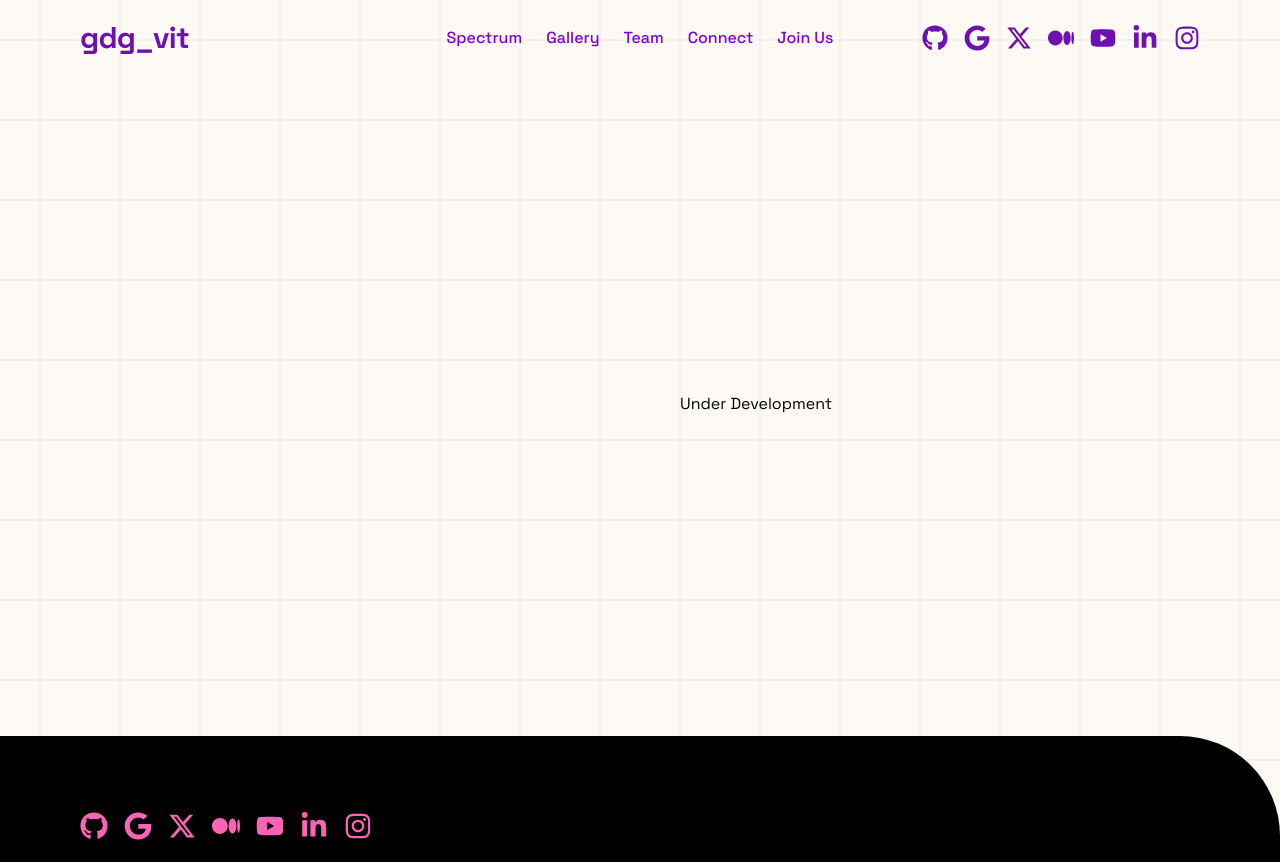
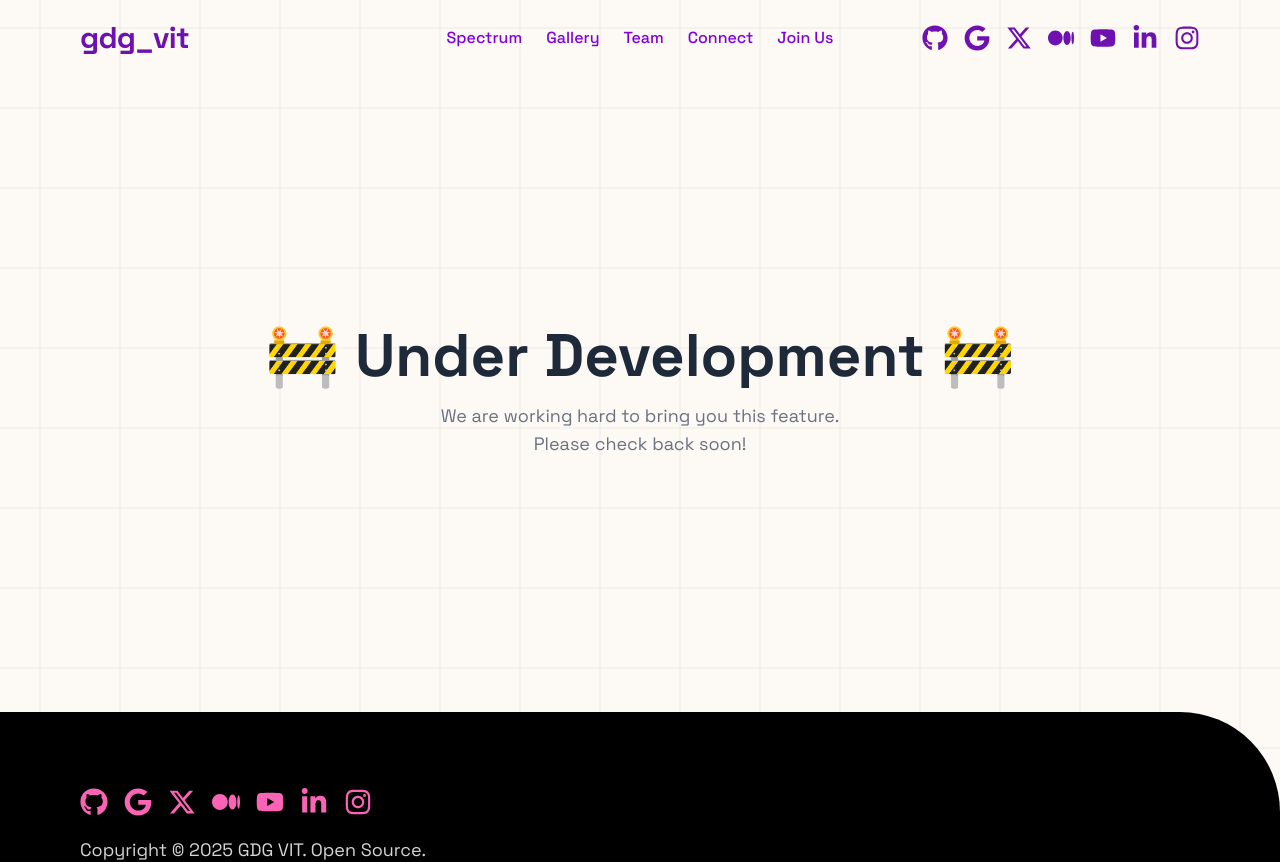
Before and after one commit to maitri-dalvi/gdgvit-web, a Next.js app: page /core in a window 1280 px wide. Shown: the top 862 px of the page. Built offline with nearby package versions, Linux system fonts and the light colour scheme.

Commit message:
add: folders & under dev page

```diff
--- a/src/app/core/page.tsx
+++ b/src/app/core/page.tsx
@@ -1,15 +1,21 @@
-import Footer from "@/components/Footer"
-import Navbar from "@/components/Navbar"
-
+import Footer from "@/components/Footer";
+import Navbar from "@/components/Navbar";
 
 const Core = () => {
   return (
     <>
-    <Navbar />
-    <div className="p-80 pl-170">Under Development</div>
-    <Footer />
+      <Navbar />
+      <div className="flex flex-col items-center justify-center min-h-[80vh] px-4 text-center">
+        <h1 className="text-3xl sm:text-4xl md:text-5xl lg:text-6xl font-extrabold text-gray-800">
+          🚧 Under Development 🚧
+        </h1>
+        <p className="mt-4 text-sm sm:text-base md:text-lg text-gray-500 max-w-md">
+          We are working hard to bring you this feature. Please check back soon!
+        </p>
+      </div>
+      <Footer />
     </>
-  )
-}
+  );
+};
 
-export default Core
+export default Core;
--- a/src/app/interviews/page.tsx
+++ b/src/app/interviews/page.tsx
@@ -1,14 +1,21 @@
-import Footer from "@/components/Footer"
-import Navbar from "@/components/Navbar"
+import Footer from "@/components/Footer";
+import Navbar from "@/components/Navbar";
 
-const Interview = () => {
+const Interviews = () => {
   return (
     <>
-    <Navbar />
-    <div className="p-80 pl-170">Under Development</div>
-    <Footer />
+      <Navbar />
+      <div className="flex flex-col items-center justify-center min-h-[80vh] px-4 text-center">
+        <h1 className="text-3xl sm:text-4xl md:text-5xl lg:text-6xl font-extrabold text-gray-800">
+          🚧 Under Development 🚧
+        </h1>
+        <p className="mt-4 text-sm sm:text-base md:text-lg text-gray-500 max-w-md">
+          We are working hard to bring you this feature. Please check back soon!
+        </p>
+      </div>
+      <Footer />
     </>
-  )
-}
+  );
+};
 
-export default Interview
+export default Interviews;
--- a/src/components/Hero.tsx
+++ b/src/components/Hero.tsx
@@ -33,7 +33,7 @@ const Hero = () => {
 
 
   return (
-    <div className='relative min-h-screen overflow-hidden mt-18 px-4 md:px-8 lg:px-16'>
+    <div className='relative min-h-screen overflow-hidden mt-18 px-4 md:px-8 lg:px-14'>
       <div className='container mx-auto px-40 pt-8 md:pt-20 lg:pt-0 relative'>
         <motion.h1
           ref={headingRef}
@@ -80,7 +80,7 @@ const Hero = () => {
         <div className='hidden md:block absolute top-0 lg:-top-20 right-10 lg:right-56 text-blue-dark font-bold text-8xl lg:text-9xl -rotate-12'>
           <AngularBracket2 />
         </div>
-        <Typewriter text="Converting Ideas Into Reality!" className="text-center text-2xl md:text-3xl lg:text-4xl font-semibold mt-20 lg:mt-20 text-gray-800" />
+        <Typewriter text="Converting Ideas Into Reality!" className="text-center text-2xl md:text-3xl lg:text-4xl font-semibold mt-20 lg:mt-23 text-gray-800" />
       </div>
     </div>
   )
```
